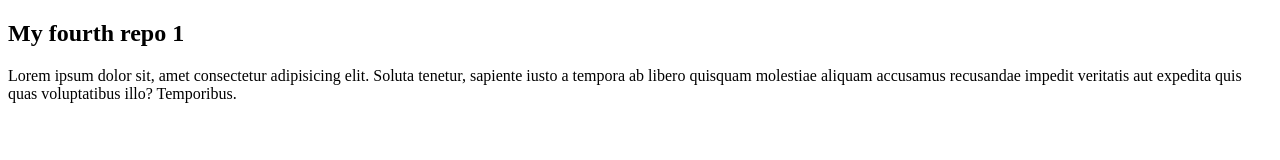
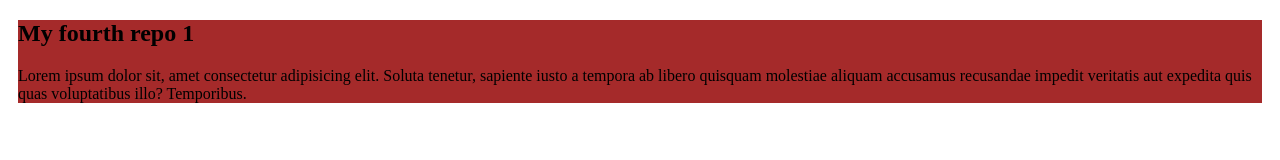
Before and after one commit to Pritomvai420/my-fourth-repo, a plain HTML site: page index.html in a window 1280 px wide. Drawn offline with Linux system fonts and the light colour scheme.

Commit message:
first commit

```diff
--- a/index.html
+++ b/index.html
@@ -4,6 +4,7 @@
   <meta charset="UTF-8">
   <meta name="viewport" content="width=device-width, initial-scale=1.0">
   <title>my fourth repo</title>
+  <link rel="stylesheet" href="styles/blog.css">
 </head>
 <body>
   <div>
--- /dev/null
+++ b/styles/blog.css
@@ -0,0 +1,3 @@
+div{
+  background-color: brown;margin: 10px;
+}
```
